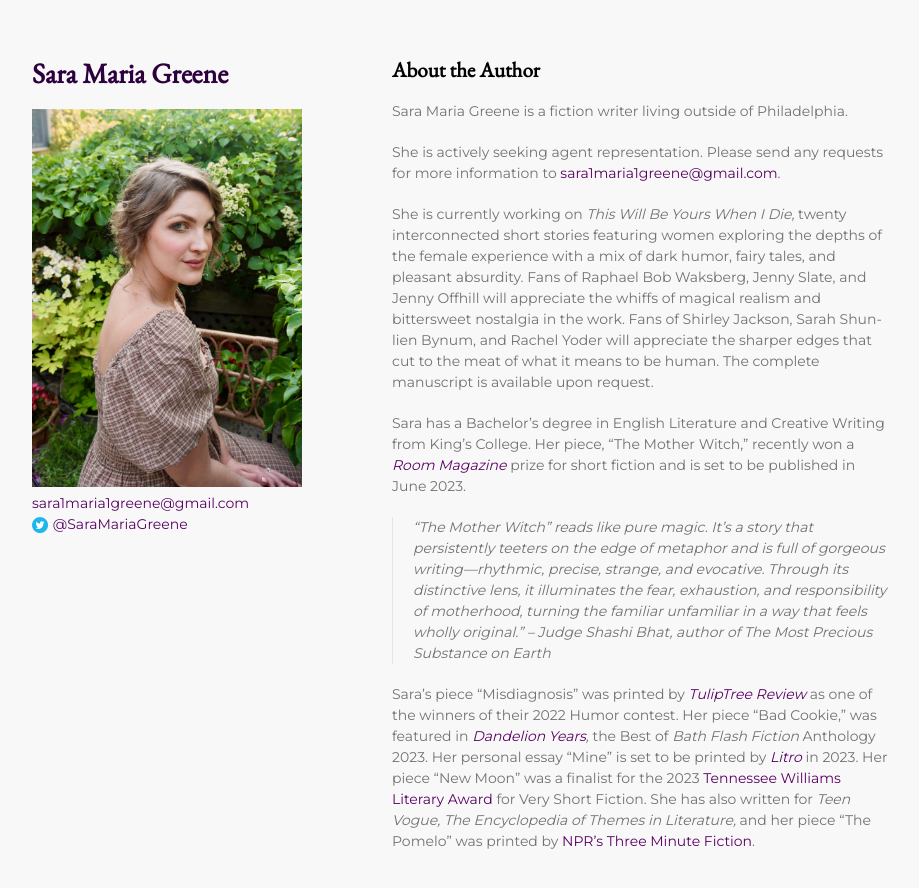
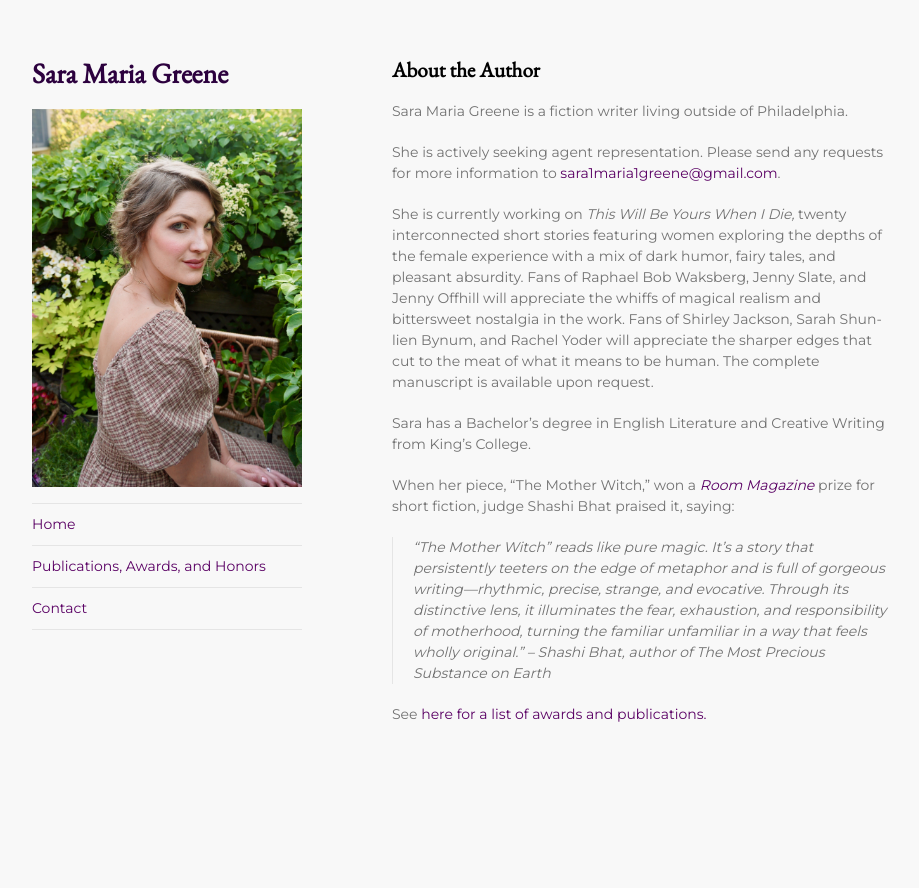
Before and after one commit to dgreene1/saramariagreene, a Jekyll site: the page built from index.md, in a window 1280 px wide and 922 px high. Shown: the top 888 px of the window, without its empty margins (178-1097 px from the left). Built offline with Jekyll 4.4.1, drawn with Linux system fonts in a browser that asks for light colours.

```diff
--- a/_layouts/default.html
+++ b/_layouts/default.html
@@ -4,6 +4,12 @@
     <meta charset="UTF-8">
     <meta http-equiv="X-UA-Compatible" content="IE=edge">
     <meta name="viewport" content="width=device-width, initial-scale=1">
+    <style>
+      hr.divider {
+        margin-top: 10px;
+        margin-bottom: 10px;
+      }
+    </style>
 
 {% seo %}
     <link href="https://fonts.googleapis.com/css?family=Montserrat:100,200,300,400" rel="stylesheet">
@@ -24,8 +30,13 @@
         {% endif %}
 
         <div id="contacts-in-side-nav">
-          <div class="email-element"></div>
-          <a href="https://twitter.com/SaraMariaGreene" class="twitter-link-w-icon"><img src="{{site.twitterIcon | relative_url}}" style="height: 1rem;vertical-align: middle; padding-right: 0.3rem;">@SaraMariaGreene</a>
+          <hr class="divider">
+          <div id="home-link-in-sidenav"><a href="/">Home</a></div>
+          <hr class="divider">
+          <div id="awards-link-in-sidenav"><a href="/awards-and-honors">Publications, Awards, and Honors</a></div>
+          <hr class="divider">
+          <div id="contact-link-in-sidenav"><a href="/contact">Contact</a></div>
+          <hr class="divider">
         </div>
 
         <!-- <p>{{ site.description | default: site.github.project_tagline }}</p> -->
--- a/index.md
+++ b/index.md
@@ -12,10 +12,12 @@ Sara Maria Greene is a fiction writer living outside of Philadelphia.
 
 She is actively seeking agent representation. Please send any requests for more information to {::nomarkdown}<span class="email-element">TBD</span>{:/nomarkdown}.
 
-She is currently working on *This Will Be Yours When I Die,* twenty interconnected short stories featuring women exploring the depths of the female experience with a mix of dark humor, fairy tales, and pleasant absurdity. Fans of Raphael Bob Waksberg, Jenny Slate, and Jenny Offhill will appreciate the whiffs of magical realism and bittersweet nostalgia in the work. Fans of Shirley Jackson, Sarah Shun-lien Bynum, and Rachel Yoder will appreciate the sharper edges that cut to the meat of what it means to be human. The complete manuscript is available upon request.
+She is currently working on _This Will Be Yours When I Die,_ twenty interconnected short stories featuring women exploring the depths of the female experience with a mix of dark humor, fairy tales, and pleasant absurdity. Fans of Raphael Bob Waksberg, Jenny Slate, and Jenny Offhill will appreciate the whiffs of magical realism and bittersweet nostalgia in the work. Fans of Shirley Jackson, Sarah Shun-lien Bynum, and Rachel Yoder will appreciate the sharper edges that cut to the meat of what it means to be human. The complete manuscript is available upon request.
 
-Sara has a Bachelor’s degree in English Literature and Creative Writing from King’s College. Her piece, “The Mother Witch,” recently won a *{::nomarkdown}<a href="https://roommagazine.com/fiction-contest-2022-the-winners/" target="_blank">Room Magazine</a>{:/nomarkdown}* prize for short fiction and is set to be published in June 2023.
+Sara has a Bachelor’s degree in English Literature and Creative Writing from King’s College.
 
-> “The Mother Witch” reads like pure magic. It’s a story that persistently teeters on the edge of metaphor and is full of gorgeous writing—rhythmic, precise, strange, and evocative. Through its distinctive lens, it illuminates the fear, exhaustion, and responsibility of motherhood, turning the familiar unfamiliar in a way that feels wholly original.” – Judge Shashi Bhat, author of The Most Precious Substance on Earth
+When her piece, “The Mother Witch,” won a _{::nomarkdown}<a href="https://roommagazine.com/fiction-contest-2022-the-winners/" target="_blank">Room Magazine</a>{:/nomarkdown}_ prize for short fiction, judge Shashi Bhat praised it, saying:
 
-Sara’s piece “Misdiagnosis” was printed by *{::nomarkdown}<a href="https://www.amazon.com/TulipTree-Review-Winter-Humor-issue-ebook/dp/B0BQGQB365/" target="_blank">TulipTree Review</a>{:/nomarkdown}* as one of the winners of their 2022 Humor contest. Her piece “Bad Cookie,” was featured in *{::nomarkdown}<a href="https://www.amazon.com/dp/1915247101" target="_blank">Dandelion Years</a>{:/nomarkdown},* the Best of *Bath Flash Fiction* Anthology 2023. Her personal essay “Mine” is set to be printed by *{::nomarkdown}<a href="https://www.litromagazine.com" target="_blank">Litro</a>{:/nomarkdown}* in 2023. Her piece “New Moon” was a finalist for the 2023 {::nomarkdown}<a href="https://tennesseewilliams.net/2023-twfest-very-short-fiction-contest-finalists/" target="_blank">Tennessee Williams Literary Award</a>{:/nomarkdown} for Very Short Fiction. She has also written for *Teen Vogue,* *The Encyclopedia of Themes in Literature,* and her piece “The Pomelo” was printed by {::nomarkdown}<a href="https://www.npr.org/2013/06/08/187905504/the-pomelo" target="_blank">NPR’s Three Minute Fiction</a>{:/nomarkdown}.
+> “The Mother Witch” reads like pure magic. It’s a story that persistently teeters on the edge of metaphor and is full of gorgeous writing—rhythmic, precise, strange, and evocative. Through its distinctive lens, it illuminates the fear, exhaustion, and responsibility of motherhood, turning the familiar unfamiliar in a way that feels wholly original.” – Shashi Bhat, author of The Most Precious Substance on Earth
+
+See [here for a list of awards and publications.](awards-and-honors.md)
--- a/package.json
+++ b/package.json
@@ -29,6 +29,7 @@
   },
   "devDependencies": {
     "cypress": "^12.6.0",
+    "glob": "^10.3.3",
     "http-server": "^14.1.1",
     "typescript": "^4.9.5"
   }
```
Also changed, not shown: awards-and-honors.md (added, +42 -0 lines), contact.md (added, +12 -0 lines), customLinter.js (+27 -7 lines), cypress/e2e/sanity-check.cy.ts (deleted, +0 -29 lines), README.md, 1 other file.
